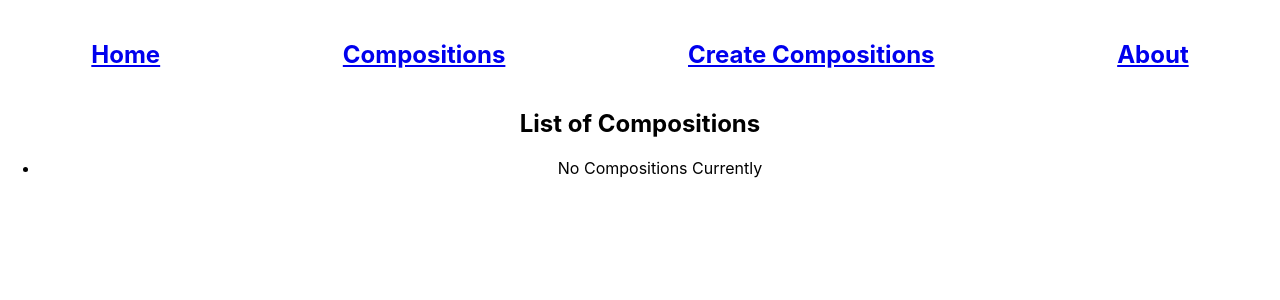
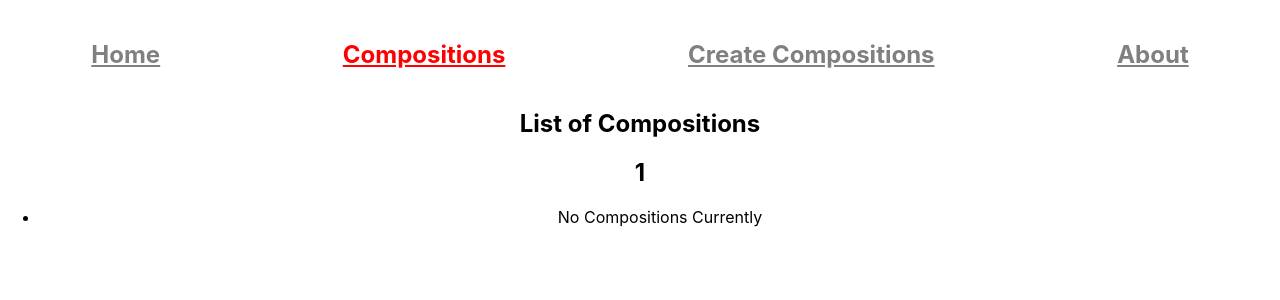
Before and after one commit to s1oly/tablanote, a React (Create React App) app: page /compositions in a window 1280 px wide. Shown: the top 300 px of the page. Built offline with nearby package versions, Linux system fonts and the light colour scheme.

Commit message:
Some Slight UI Changes

```diff
--- a/src/Pages/CompositionManaging/Compositions.js
+++ b/src/Pages/CompositionManaging/Compositions.js
@@ -6,16 +6,15 @@ import { CompositionsContext } from './CreateComposition'
 const Compositions = () => {
   const compositions = useContext(CompositionsContext);
   return (
-    <div>
-
-       <p></p>
+    <>
         <h2>List of Compositions</h2>
+        <h2>{compositions.length}</h2>
         <ul>
           {compositions.map((composition, index) => (
            <li key={index}>{composition}</li>
           ))}
         </ul>
-    </div>
+    </>
   );
 };
 
--- a/src/Pages/CompositionManaging/CreateComposition.js
+++ b/src/Pages/CompositionManaging/CreateComposition.js
@@ -1,4 +1,5 @@
 import React, { useState, createContext } from 'react';
+
 
 const CompositionsContext = createContext([' No Compositions Currently']);
 
@@ -7,7 +8,7 @@ const CreateComposition = () =>{
     const [bpm, setBpm] = useState('');
     const [name, setName] = useState('');
 
-    const [compositions, setCompositions] = useState(['']);
+    const [compositions, setCompositions] = useState([]);
 
     const sayKayeda = () => {
       alert(taal + " " + bpm + " " + name);
@@ -59,5 +60,6 @@ const CreateComposition = () =>{
     );
 }
 
+
 export {CompositionsContext};
 export default CreateComposition;
--- a/src/Pages/Display/About.js
+++ b/src/Pages/Display/About.js
@@ -8,7 +8,7 @@ const About = () =>{
         <p>
             This project came about as an idea I had while looking for a Kayeda while practicing tabla. I looked through my paper notes, however due to the lack of organization
             I wasn't able to find it. I came up with the idea of a digital storage for different tabla compositions, whether it be a Kayeda or Rela. Currently, TablaNote only supports
-            Teentaal and Jhaptaal Kayedas of one Awartan, however we look to expand on that on the future. If you have any questions, please email tablanote@gmail.com
+            Teentaal and Jhaptaal Kayedas of one Awartan, however we look to expand on that on the future. If you have any questions, please email tablanote@gmail.com.
         </p>
         </div>
 
--- a/src/Pages/Display/NavBar.js
+++ b/src/Pages/Display/NavBar.js
@@ -1,14 +1,14 @@
-import { Link } from "react-router-dom";
+import { NavLink} from "react-router-dom";
 import './NavBar.css'
 
 
 const NavBar = () => {
     return (
         <nav className="navBar">
-            <Link to ='/home' className = 'btn' ><h2>Home</h2></Link>
-            <Link to = '/compositions' className = 'btn'><h2>Compositions</h2></Link>
-            <Link to = '/createcomposition' className = 'btn'><h2>Create Compositions</h2></Link>
-            <Link to = '/about' className = 'btn'><h2>About</h2></Link>
+            <NavLink to ='/home' style = {({isActive}) => {return {color: isActive ? 'red': 'grey'}}} ><h2>Home</h2></NavLink>
+            <NavLink to = '/compositions' style = {({isActive}) => {return {color: isActive ? 'red': 'grey'}}}><h2>Compositions</h2></NavLink>
+            <NavLink to = '/createcomposition' style = {({isActive}) => {return {color: isActive ? 'red': 'grey'}}}><h2>Create Compositions</h2></NavLink>
+            <NavLink to = '/about' style = {({isActive}) => {return {color: isActive ? 'red': 'grey'}}}><h2>About</h2></NavLink>
         </nav>
     );
 };
```
